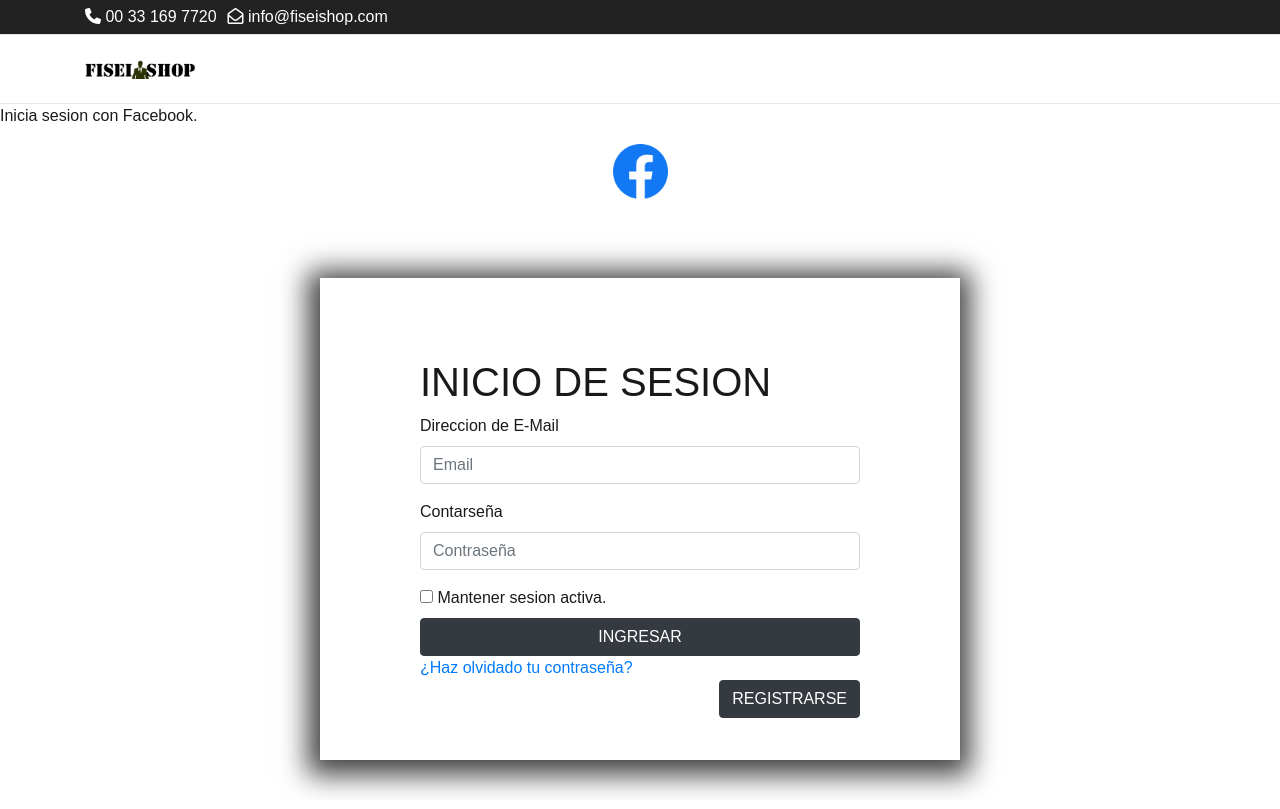
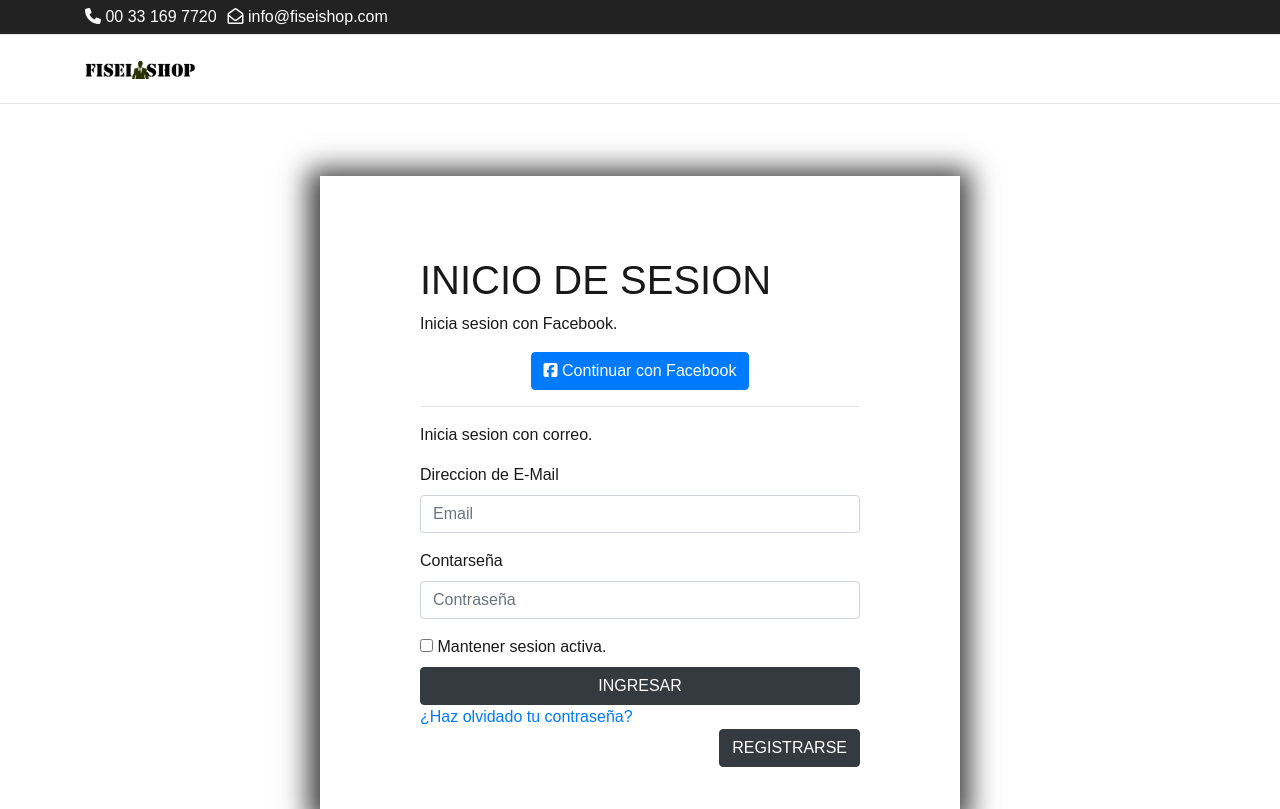
Before and after one commit to davidgalarza/FISEI_SHOP, a plain HTML site: page loggin.html in a window 1280 px wide. Drawn offline with nearby package versions, Linux system fonts and the light colour scheme; a web font is replaced by a local one.

Commit message:
Arreglar links

```diff
--- a/loggin.html
+++ b/loggin.html
@@ -30,7 +30,7 @@
         <div class="container">
             <div class="row">
                 <div class="col-md-4">
-                    <a href="./inicio.html">
+                    <a href="">
                         <img class="logo" src="imagenes/logoFISEI.jpg" alt="" srcset="">
                     </a>
                 </div>
@@ -39,14 +39,19 @@
 
     </header>
     <div>
-        <div>
+        <form id="formularioInicio" class="form_conatiner">
+            <h1>INICIO DE SESION</h1>
+            <div class="divider"></div>
             <p>Inicia sesion con Facebook.</p>
+
             <center>
-                <input type="image"  src="imagenes/registrarse/fb.png" height="55" width="55" onclick="recargarr()"></input>
+
+                <button type="button" onclick="recargarr()" class="btn btn-primary"><i
+                        class="fab fa-facebook-square"></i> Continuar con Facebook</button>
+
             </center>
-        </div>
-        <form  id="formularioInicio" class="form_conatiner" >
-            <h1>INICIO DE SESION</h1>
+            <hr>
+            <p>Inicia sesion con correo.</p>
             <div class="form-group">
                 <label for="exampleInputEmail1">Direccion de E-Mail</label>
                 <input type="email" class="form-control" id="email" placeholder="Email">
@@ -63,7 +68,8 @@
             <button type="submit" class="btn btn-success btn-block btn-dark">INGRESAR</button>
             <a href="#" onclick="recuperarContra()">¿Haz olvidado tu contraseña?</a>
             <br>
-            <button onclick="location.href='registrarse.html'" type="button" class="btn btn-secondary float-right  btn-dark" >REGISTRARSE</button>
+            <button onclick="location.href='registrarse.html'" type="button"
+                class="btn btn-secondary float-right  btn-dark">REGISTRARSE</button>
         </form>
     </div>
 
@@ -142,7 +148,8 @@
                     Se ha enviado un correo a su cuenta, por favor siga los pasos indicados.
                 </div>
                 <div class="modal-footer">
-                <button type="button" onclick="recargar()" class="btn btn-secondary" data-dismiss="modal">Cerrar</button>
+                    <button type="button" onclick="recargar()" class="btn btn-secondary"
+                        data-dismiss="modal">Cerrar</button>
                 </div>
             </div>
         </div>
```
Also changed, not shown: registrarse.html (+4 -2 lines). Lines whose indentation alone changed are shown as unchanged.
